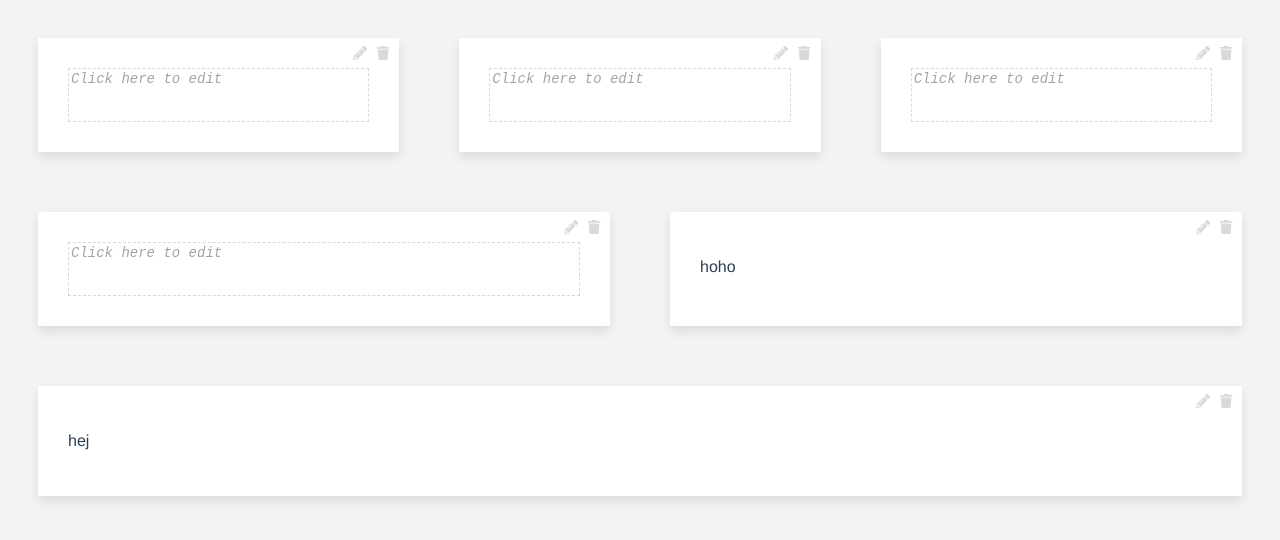
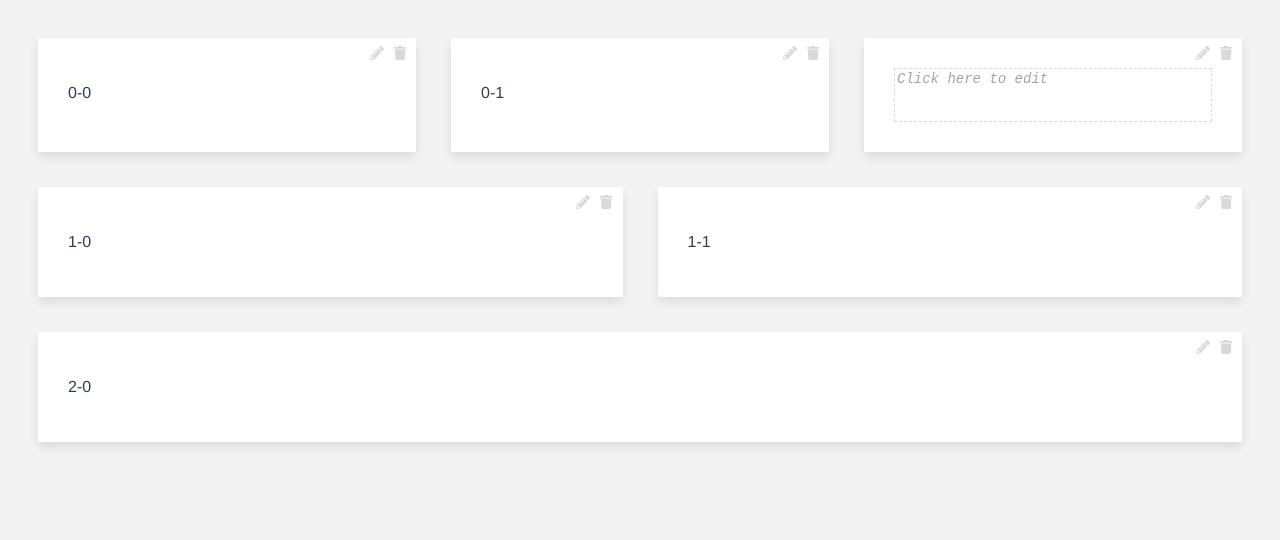
Before and after one commit to LovreB/draggable-grid, a Vue app: page / in a window 1280 px wide. Shown: the top 540 px of the page. Built offline with nearby package versions, Linux system fonts and the light colour scheme.

Commit message:
blocks correctly rearranging

```diff
--- a/package.json
+++ b/package.json
@@ -38,7 +38,10 @@
     "parserOptions": {
       "parser": "babel-eslint"
     },
-    "rules": {}
+    "rules": {
+      "vue/html-self-closing": "off",
+      "vue/valid-v-for": "off"
+    }
   },
   "browserslist": [
     "> 1%",
--- a/src/App.vue
+++ b/src/App.vue
@@ -8,8 +8,9 @@
       @insBelow="insertBelowRow(i)"
       @insSide="insertRightOf(i, $event)"
       @dragstart="moveStart($event)"
-      @dragEnd="moveEnd(i, $event)"
+      @dragEnd="moveEnd($event)"
       @removeBlock="removeBlock(i, $event)"
+      @updateText="updateBlockText($event)"
     />
   </div>
 </template>
@@ -27,110 +28,83 @@ export default {
       rows: [
         {
           blocks: [
-              {defaultText: ""},
-              {defaultText: ""},
-              {defaultText: ""},
+              {text: "0-0"},
+              {text: "0-1"},
+              {text: ""},
           ]
         },
-        {
-            blocks: [
-                {defaultText: ""},
-                {defaultText: "hoho"}
+        { blocks: [
+            {text: "1-0"},
+            {text: "1-1"},
             ]
         },
         {
           blocks: [
-              {defaultText: "hej"}
+            {text: "2-0"}
           ]
         },
       ],
-      draggedItemIndex: null,
+      draggedBlock: null,
     }
   },
-  computed: {
-  },
   methods: {
-
       insertBelowRow(rowOrder) {
           const row = {
               blocks: [
-                  {defaultText: "hej"}
+                  {defaultText: ""}
               ]
           };
           this.insertRow(row, rowOrder+1);
       },
       insertRightOf(rowInd, blockInd) {
           const block = {
-              defaultText: "hej"
+              defaultText: ""
           }
           this.insertBlock(block, rowInd, blockInd)
       },
-      updateOrderFrom(startOrder, isIncreased) {
-          for (let i = 0; i <= this.rows.length; i++) {
-              let order = this.rows[i].order
-              if (order >= startOrder) {
-                  if (isIncreased) {
-                      this.rows[i].order = order + 1
-                  } else {
-                      this.rows[i].order = order - 1
-                  }
-              }
-          }
-      },
       moveStart([fromRow, fromBlock, text]) {
-          console.log('movestart')
-          console.log(fromRow)
-          console.log(fromBlock)
           console.log(text)
-          this.draggedItemIndex = {
+          this.draggedBlock = {
               row: fromRow,
               block: fromBlock,
               text: text
           }
       },
-      moveEnd(toRow, [toIndex, insertAfter]) {
+      moveEnd([toRowIndex, toBlockIndex, isNewRow]) {
+          console.log('MOVEEND');
+          console.log(toRowIndex)
+          console.log(toBlockIndex)
 
-          if (this.draggedItemIndex && (this.draggedItemIndex.row != toRow || this.draggedItemIndex.block != toIndex)) {
-              if (toIndex != -1) {
-                  if (insertAfter) {
-                      toIndex = toIndex + 1;
-                  }
-                  this.moveBlock(
-                      this.draggedItemIndex.row,
-                      this.draggedItemIndex.block,
-                      toRow,
-                      toIndex,
-                      this.draggedItemIndex.text
-                  )
-              } else {
-                  if (insertAfter) {
-                      toRow = toRow + 1;
-                  }
-                  const row = {
-                      blocks: [
-                      ]
-                  };
-                  this.insertRow(row, toRow);
-                  this.moveBlock(
-                      this.draggedItemIndex.row,
-                      this.draggedItemIndex.block,
-                      toRow,
-                      toIndex +1,
-                      this.draggedItemIndex.text
-                  )
+          let fromRowIndex = this.draggedBlock.row
+          let fromBlockIndex = this.draggedBlock.block
+
+          // Save and remove old block
+          const block = this.rows[fromRowIndex].blocks[fromBlockIndex]
+
+          // Add new row if neccessary and update old index
+          if (isNewRow) {
+              const row = {blocks: []};
+              this.insertRow(row, toRowIndex);
+              if (toRowIndex <= fromRowIndex) {
+                  fromRowIndex += 1;
               }
+          }
+          // Insert block at given position
+          this.insertBlock(block, toRowIndex, toBlockIndex)
 
+          //Update block index and remove block
+          let moveOnSameRow = toRowIndex == fromRowIndex
+          if (moveOnSameRow && toBlockIndex <= fromBlockIndex) {
+              fromBlockIndex = fromBlockIndex +1
           }
-          this.draggedItemIndex = null
-      },
-      moveBlock(fromRow, fromBlock, toRow, toBlock, text) {
-          console.log(text)
-          const block = {defaultText: text}
-          this.removeBlock(fromRow, fromBlock)
-          this.insertBlock(block, toRow, toBlock)
-          this.rows[fromRow].blocks.length == 0 ? this.removeRow(fromRow) : ''
+          this.removeBlock(fromRowIndex, fromBlockIndex)
+
+          // Remove old row if necessary
+          this.rows[fromRowIndex].blocks.length == 0 ? this.removeRow(fromRowIndex) : ''
+          this.draggedBlock = null
       },
       removeBlock(rowInd, blockInd) {
+          console.log('remove Block', rowInd, blockInd)
           this.rows[rowInd].blocks.splice(blockInd, 1)
       },
       insertBlock(block, rowInd, blockInd) {
@@ -142,6 +116,11 @@ export default {
       insertRow(row, rowInd) {
           this.rows.splice(rowInd, 0, row)
       },
+      updateBlockText([indexRow, indexBlock, text]) {
+          this.rows[indexRow].blocks[indexBlock].text = text
+
+
+      }
   }
 }
 </script>
--- a/src/components/AppBlock.vue
+++ b/src/components/AppBlock.vue
@@ -1,9 +1,4 @@
 <template>
-    <div class="block__container">
-        <app-block-space
-            @drop.native="$emit('moveEnd', false)"
-            @dragover.native="allowDrop"
-        />
     <div
         class="block"
         @mouseover="showAddButtons"
@@ -11,9 +6,10 @@
     >
         <AppBlockContent
             draggable="true"
-                :defaultText="defaultText"
+            :text="text"
             @dragstart.native="dragstart"
-                @updateText="updateText"
+            @updateText="$emit('updateText', [indexRow, indexBlock, $event])"
+            @removeBlock="$emit('removeBlock')"
         />
         <AddButton
                 position="right"
@@ -26,40 +22,28 @@
                 @click.native="$emit('insBelow')"
         />
     </div>
-
-        <app-block-space
-            @drop.native="$emit('moveEnd', true)"
-            @dragover.native="allowDrop"
-        />
-    </div>
 </template>
 
 <script>
 import AddButton from './AddButton.vue'
-import AppBlockSpace from './AppBlockSpace.vue'
 import AppBlockContent from './AppBlockContent.vue'
 
 export default {
     name: 'AppBlock',
     components: {
         AddButton,
-        AppBlockSpace,
         AppBlockContent
     },
     props: {
-        defaultText: String,
+        text: String,
         indexRow: Number,
         indexBlock: Number
     },
     data: function() {
         return {
             isEditorMode: false,
-            isHovering: false,
-            text: '',
+            isHovering: false
         }
-    },
-    created() {
-        this.text = this.title
     },
     methods: {
         showAddButtons() {
@@ -81,7 +65,12 @@ export default {
         updateText(text) {
             this.text = text
         },
+        drop(ev){
+            console.log('DROP');
+            ev.preventDefault()
+        },
         allowDrop(ev) {
+            console.log('hihi')
             ev.preventDefault();
         }
     }
--- a/src/components/AppBlockContent.vue
+++ b/src/components/AppBlockContent.vue
@@ -1,28 +1,28 @@
 <template>
     <div class="block-content">
         <div class="block-content__header">
-            <font-awesome-icon class=block-content__icon icon="pencil-alt" @click="toggleText"/>
+            <font-awesome-icon class=block-content__icon icon="pencil-alt" @click="toggleEdit"/>
             <font-awesome-icon class=block-content__icon icon="trash" @click="$emit('removeBlock')" />
         </div>
         <div class="block-content__body">
             <p v-if="!editing">{{this.text}}</p>
             <textarea
                 v-if="editing"
-                v-model="text"
                 class="block-content__textarea"
                 placeholder="Click here to edit"
-                @blur="saveText"
+                @focus="startEdit"
+                @blur="stopEdit"
+                @input="$emit('updateText', $event.target.value)"
             />
         </div>
     </div>
 </template>
 
 <script>
-
 export default {
     name: 'AppBlockContent',
     props: {
-            defaultText: {
+        text: {
             type: String,
             default: ''
         },
@@ -31,21 +31,12 @@
         return {
             isTextareaActive: false,
             isHovering: false,
-                text: ''
         }
     },
     computed: {
         editing() {
             return ( this.text == '' || this.isTextareaActive)
         }
-        },
-        watch: {
-            text(newText) {
-               this.$emit('updateText', newText)
-            }
-        },
-        created() {
-            this.text = this.defaultText
     },
     methods: {
         showAddButtons() {
@@ -54,10 +45,13 @@
         hideAddButtons() {
             this.isHovering = false
         },
-            toggleText() {
+        toggleEdit() {
             this.isTextareaActive = !this.isTextareaActive
         },
-            saveText() {
+        startEdit() {
+            this.isTextareaActive = true
+        },
+        stopEdit() {
             this.isTextareaActive = false
         }
     }
@@ -102,12 +96,4 @@
     opacity: .5;
     font-style: italic;
 }
-.block-content__placeholder {
-    border: dashed 1px #d9d9d9;
-}
-.block__container {
-    display: flex;
-    flex: 1;
-    flex-direction: row;
-}
 </style>
--- a/src/components/AppBlockSpace.vue
+++ b/src/components/AppBlockSpace.vue
@@ -18,7 +18,7 @@ export default {
 
 <style scoped>
 .space {
-    width: 25px;
-    height: 25px;
+    min-width: 25px;
+    min-height: 25px;
 }
 </style>
--- a/src/components/BlockRow.vue
+++ b/src/components/BlockRow.vue
@@ -1,38 +1,40 @@
 <template>
     <div class="blockrow" >
-        <div
-            class="empty"
-            @drop="$emit('dragEnd', [-1, false])"
-            @dragover="allowDrop"
+        <app-block-space
+            @drop.native="$emit('dragEnd', [row, 0, true])"
+            @dragover.native="allowDrop"
         />
         <div class="blockrow__blocks">
-            <app-block v-for="(b, i) in blocks"
-                   :key="i"
-                   :defaultText="b.defaultText"
+            <template v-for="(b,i) in blocks">
+                <app-block-space
+                    @drop.native="$emit('dragEnd', [row, i, false])"
+                    @dragover.native="allowDrop"
+                />
+                <app-block
+                    :text="b.text"
                     :indexRow="row"
                     :indexBlock="i"
                     @insBelow="$emit('insBelow')"
                     @insSide="$emit('insSide', i)"
                     @dragstart="$emit('dragstart', $event)"
-                   @moveEnd="$emit('dragEnd', [i, $event])"
                     @removeBlock="$emit('removeBlock', i)"
+                    @updateText="$emit('updateText', $event)"
                 />
+            </template>
+            <app-block-space/>
         </div>
-        <div
-            class="empty"
-            @drop="$emit('dragEnd', [-1, true])"
-            @dragover="allowDrop"
-        />
     </div>
 </template>
 
 <script>
     import AppBlock from './AppBlock.vue'
+    import AppBlockSpace from './AppBlockSpace.vue'
 
 export default {
     name: 'BlockRow',
     components: {
-        AppBlock
+        AppBlock,
+        AppBlockSpace
     },
     props: {
         blocks: {
@@ -47,10 +49,7 @@ export default {
     methods: {
         allowDrop(ev) {
             ev.preventDefault();
-        },
-        hoho(ev) {
-            console.log(ev)
-            console.log('hihi')
+            console.log('allowDrop')
         }
     }
 }
@@ -66,7 +65,4 @@ export default {
     display: flex;
     flex-grow: 1;
 }
-.empty {
-    height: 25px;
-}
 </style>
```
Also changed, not shown: src/components/BlockContent.vue (deleted). Lines whose indentation alone changed are shown as unchanged.
